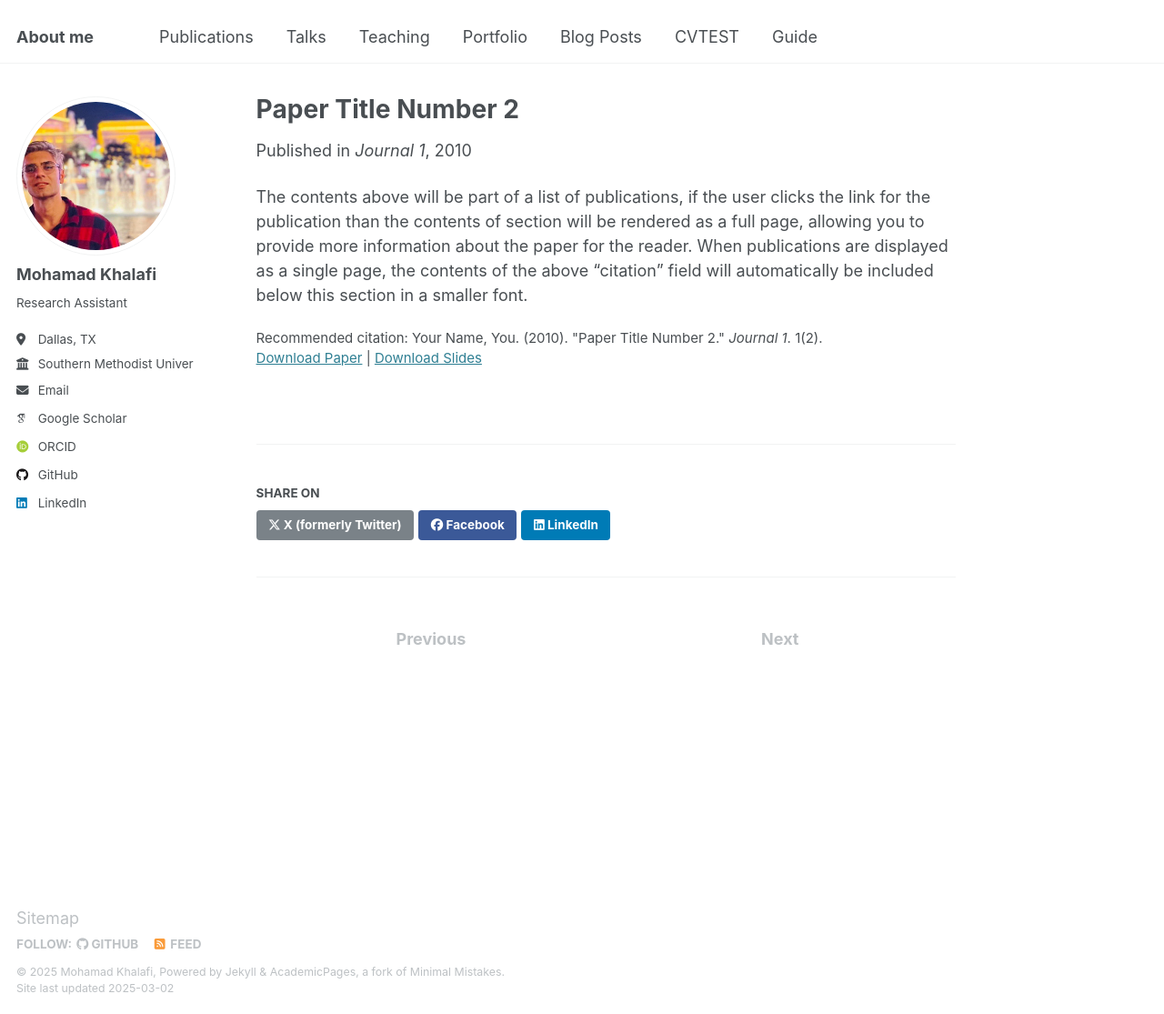
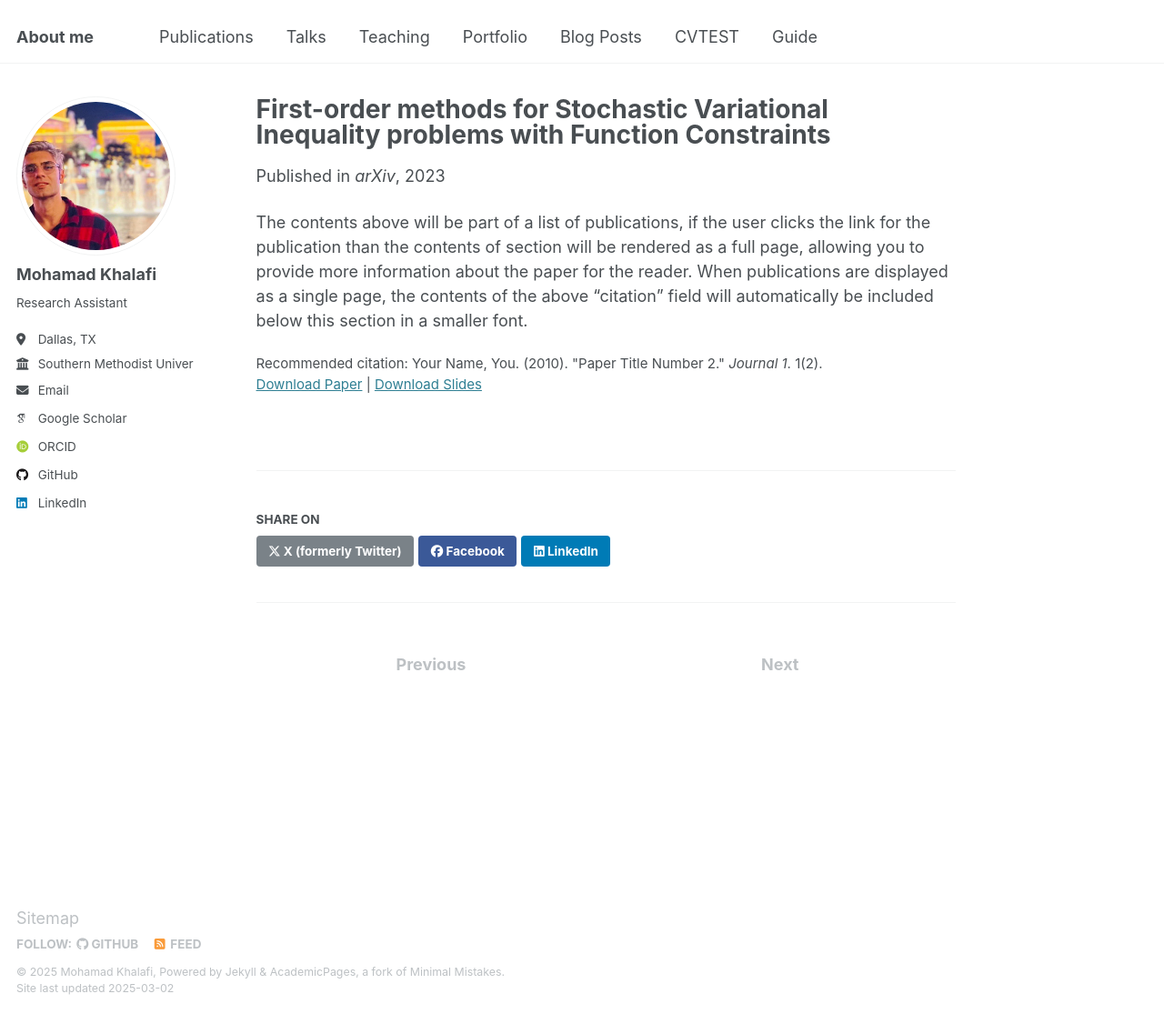
Before and after one commit to Mohammadkhf/mohammadkhf.github.io, a Jekyll site: the page built from _publications/2010-10-01-paper-title-number-2.md, in a window 1280 px wide and 1115 px high. Shown: the whole window at 91% size. Built offline with Jekyll 4.4.1, drawn with Linux system fonts in a browser that asks for light colours; some web fonts are replaced.

Commit message:
Update 2010-10-01-paper-title-number-2.md

```diff
--- a/_publications/2010-10-01-paper-title-number-2.md
+++ b/_publications/2010-10-01-paper-title-number-2.md
@@ -1,12 +1,12 @@
 ---
-title: "Paper Title Number 2"
+title: "First-order methods for Stochastic Variational Inequality problems with Function Constraints"
 collection: publications
 category: manuscripts
-permalink: /publication/2010-10-01-paper-title-number-2
-excerpt: 'This paper is about the number 2. The number 3 is left for future work.'
-date: 2010-10-01
-venue: 'Journal 1'
-slidesurl: 'http://academicpages.github.io/files/slides2.pdf'
+permalink: /publication/FCVI
+excerpt: 'This paper was done during my second year in PhD'
+date: 2023-4-10
+venue: 'arXiv'
+slidesurl: 'http://mohammadkhf.github.io/files/slides2.pdf'
 paperurl: 'http://academicpages.github.io/files/paper2.pdf'
 citation: 'Your Name, You. (2010). &quot;Paper Title Number 2.&quot; <i>Journal 1</i>. 1(2).'
 ---
```
